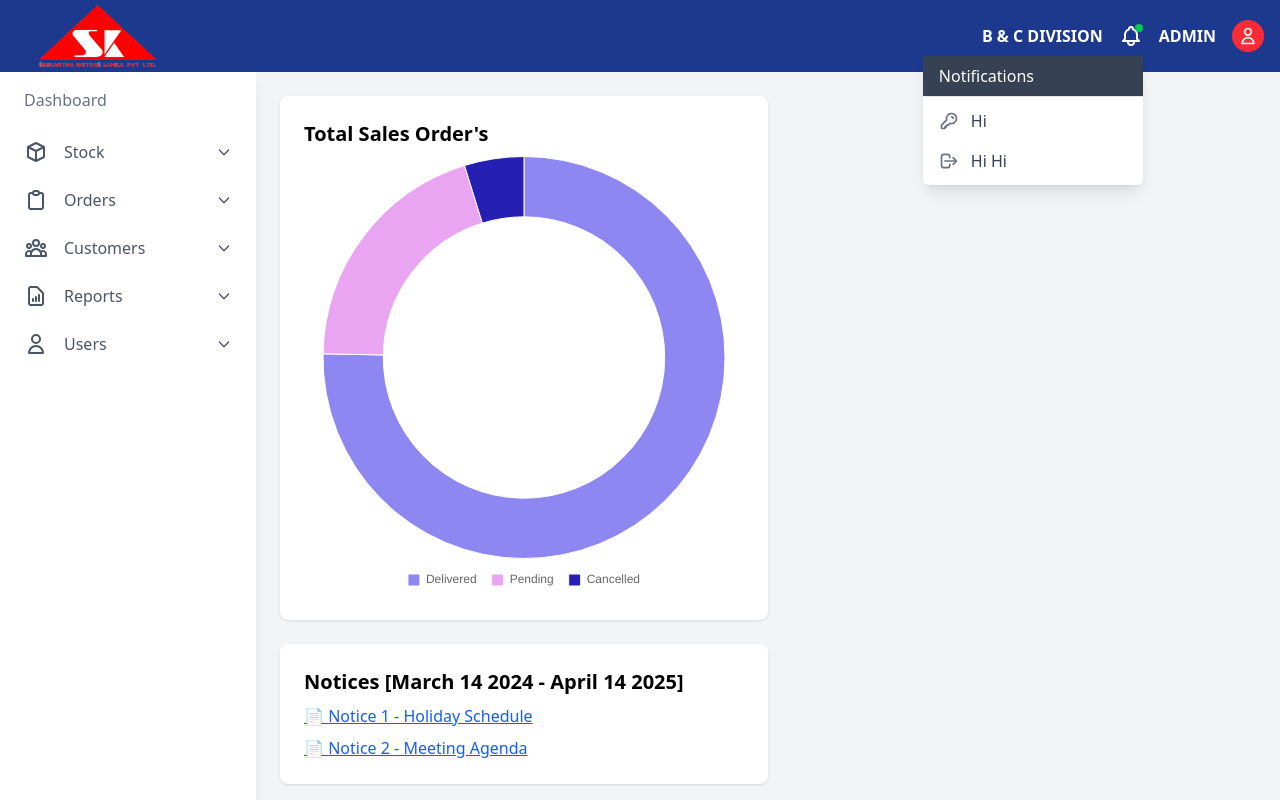
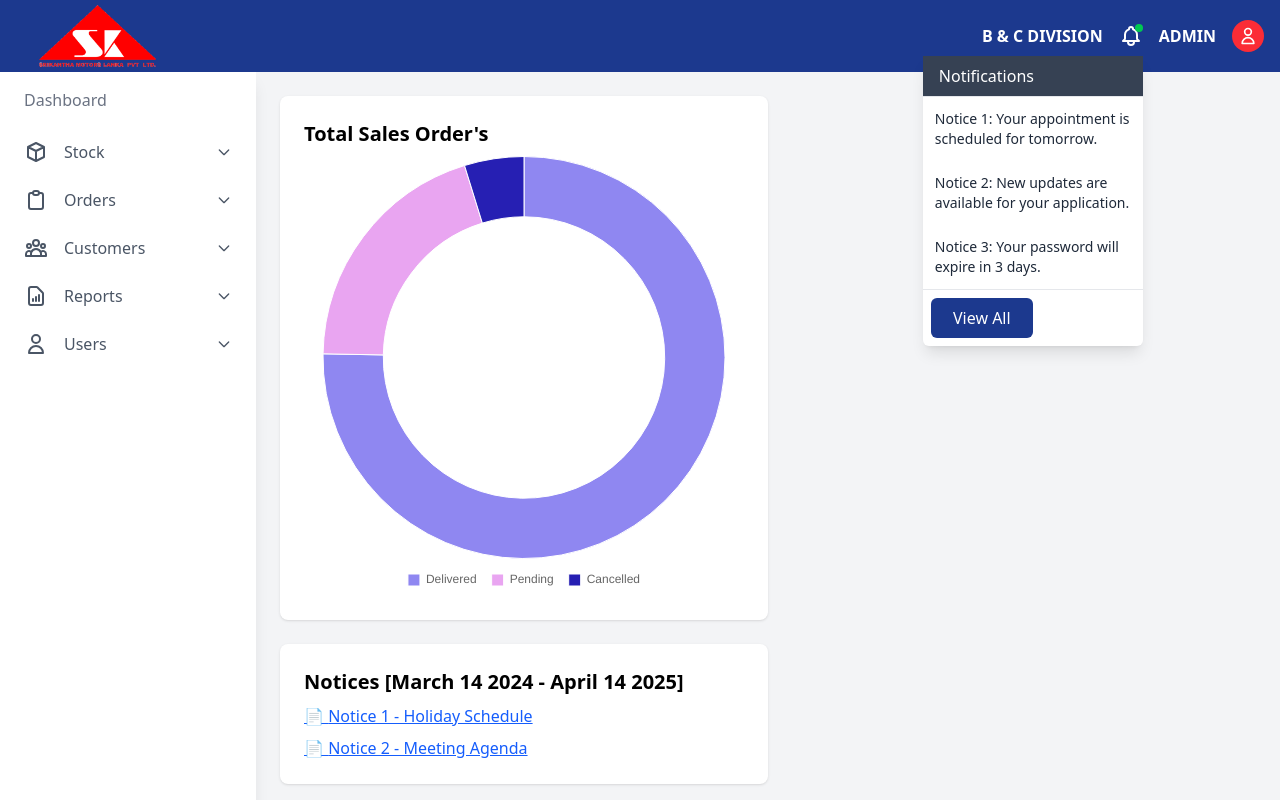
Before and after one commit to NavindaHewawickrama/skm-uat, a Next.js app: page /dashboard in a window 1280 px wide. Both pictures are taken after a click on the element 1130 px from the left and 36 px from the top of the page. Built offline with nearby package versions, Linux system fonts and the light colour scheme.

Commit message:
notification bar

```diff
--- a/src/components/Appbar.tsx
+++ b/src/components/Appbar.tsx
@@ -117,56 +117,17 @@ const AppBar: React.FC<AppBarProps> = ({ toggleSideNav }) => {
                   Notifications
                 </div>
               </div>
-              <div className="py-1">
-                <Link href="/user/ResetPassword">
-                  <button
-                    className="px-4 py-2 text-gray-700 hover:bg-gray-100 w-full text-left flex items-center cursor-pointer"
-                    onClick={() => {
-                      setAlertDropdownOpen(false);
-                      // Add reset password logic here
-                    }}
-                  >
-                    <svg
-                      xmlns="http://www.w3.org/2000/svg"
-                      className="h-5 w-5 mr-3 text-gray-500"
-                      fill="none"
-                      viewBox="0 0 24 24"
-                      stroke="currentColor"
-                    >
-                      <path
-                        strokeLinecap="round"
-                        strokeLinejoin="round"
-                        strokeWidth={2}
-                        d="M15 7a2 2 0 012 2m4 0a6 6 0 01-7.743 5.743L11 17H9v2H7v2H4a1 1 0 01-1-1v-2.586a1 1 0 01.293-.707l5.964-5.964A6 6 0 1121 9z"
-                      />
-                    </svg>
-                    Hi
-                  </button>
-                </Link>
-                <Link href="/">
-                  <button
-                    className="px-4 py-2 text-gray-700 hover:bg-gray-100 w-full text-left flex items-center cursor-pointer"
-                    onClick={() => {
-                      setAlertDropdownOpen(false);
-                    }}
-                  >
-                    <svg
-                      xmlns="http://www.w3.org/2000/svg"
-                      className="h-5 w-5 mr-3 text-gray-500"
-                      fill="none"
-                      viewBox="0 0 24 24"
-                      stroke="currentColor"
-                    >
-                      <path
-                        strokeLinecap="round"
-                        strokeLinejoin="round"
-                        strokeWidth={2}
-                        d="M17 16l4-4m0 0l-4-4m4 4H7m6 4v1a3 3 0 01-3 3H6a3 3 0 01-3-3V7a3 3 0 013-3h4a3 3 0 013 3v1"
-                      />
-                    </svg>
-                    Hi Hi
-                  </button>
-                </Link>
+              <div className="p-1">
+                <ul className="space-y-2">
+                  <li className="text-gray-800 text-sm hover:bg-gray-200 p-2">Notice 1: Your appointment is scheduled for tomorrow.</li>
+                  <li className="text-gray-800 text-sm hover:bg-gray-200 p-2">Notice 2: New updates are available for your application.</li>
+                  <li className="text-gray-800 text-sm hover:bg-gray-200 p-2">Notice 3: Your password will expire in 3 days.</li>
+                </ul>
+              </div>
+              <div className="border-t border-gray-200 p-2">
+                <button className="w-[50%] bg-blue-900 text-white rounded-md py-2 hover:bg-blue-700">
+                  View All
+                </button>
               </div>
             </div>
           )}
```
